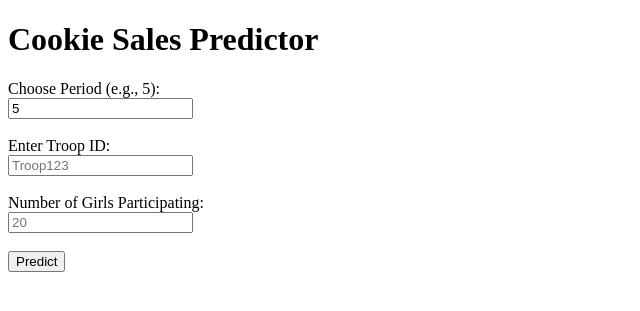
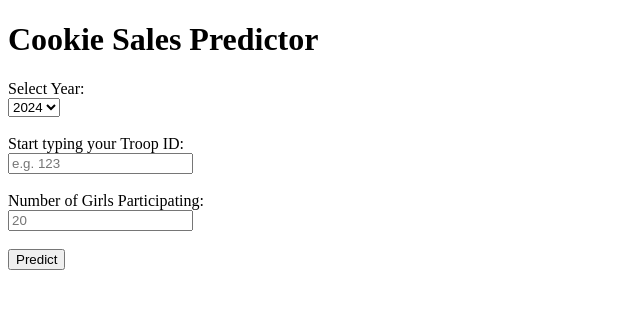
Before and after one commit to rishikor123/gsc, a Flask app: page / in a window 1280 px wide. Shown: the top 311 px of the page, without its empty margins (0-640 px from the left). Run offline with Flask 2, Linux system fonts and the light colour scheme; parts of the project's set-up code (start-up, migrations or seed data) failed here and were passed over.

Commit message:
Update index.html

```diff
--- a/templates/index.html
+++ b/templates/index.html
@@ -5,15 +5,35 @@
 </head>
 <body>
     <h1>Cookie Sales Predictor</h1>
+
     <form method="POST" action="/">
-        <label for="period">Choose Period (e.g., 5):</label><br>
-        <input type="number" id="period" name="period" min="1" value="5" required><br><br>
+        <!-- 1) Dropdown for Year -> internally translates to a period -->
+        <label for="year">Select Year:</label><br>
+        <select id="year" name="year" required>
+            <!-- Example mapping: 2024 -> period 5, 2023 -> period 4, etc. -->
+            <option value="5" selected>2024</option>
+            <option value="4">2023</option>
+            <option value="3">2022</option>
+            <option value="2">2021</option>
+            <option value="1">2020</option>
+        </select>
+        <br><br>
 
-        <label for="troop_id">Enter Troop ID:</label><br>
-        <input type="text" id="troop_id" name="troop_id" placeholder="Troop123" required><br><br>
+        <!-- 2) Troop ID input that uses a datalist for auto-complete -->
+        <label for="troop_id">Start typing your Troop ID:</label><br>
+        <input list="troopIDs" id="troop_id" name="troop_id" placeholder="e.g. 123" required>
+        <datalist id="troopIDs">
+            <!-- We’ll populate these options dynamically in the Flask GET route -->
+            {% for t_id in troop_ids %}
+                <option value="{{ t_id }}">{{ t_id }}</option>
+            {% endfor %}
+        </datalist>
+        <br><br>
 
+        <!-- 3) Number of girls input -->
         <label for="number_of_girls">Number of Girls Participating:</label><br>
-        <input type="number" step="0.01" id="number_of_girls" name="number_of_girls" placeholder="20" required><br><br>
+        <input type="number" step="1" id="number_of_girls" name="number_of_girls" placeholder="20" required>
+        <br><br>
 
         <input type="submit" value="Predict">
     </form>
```
